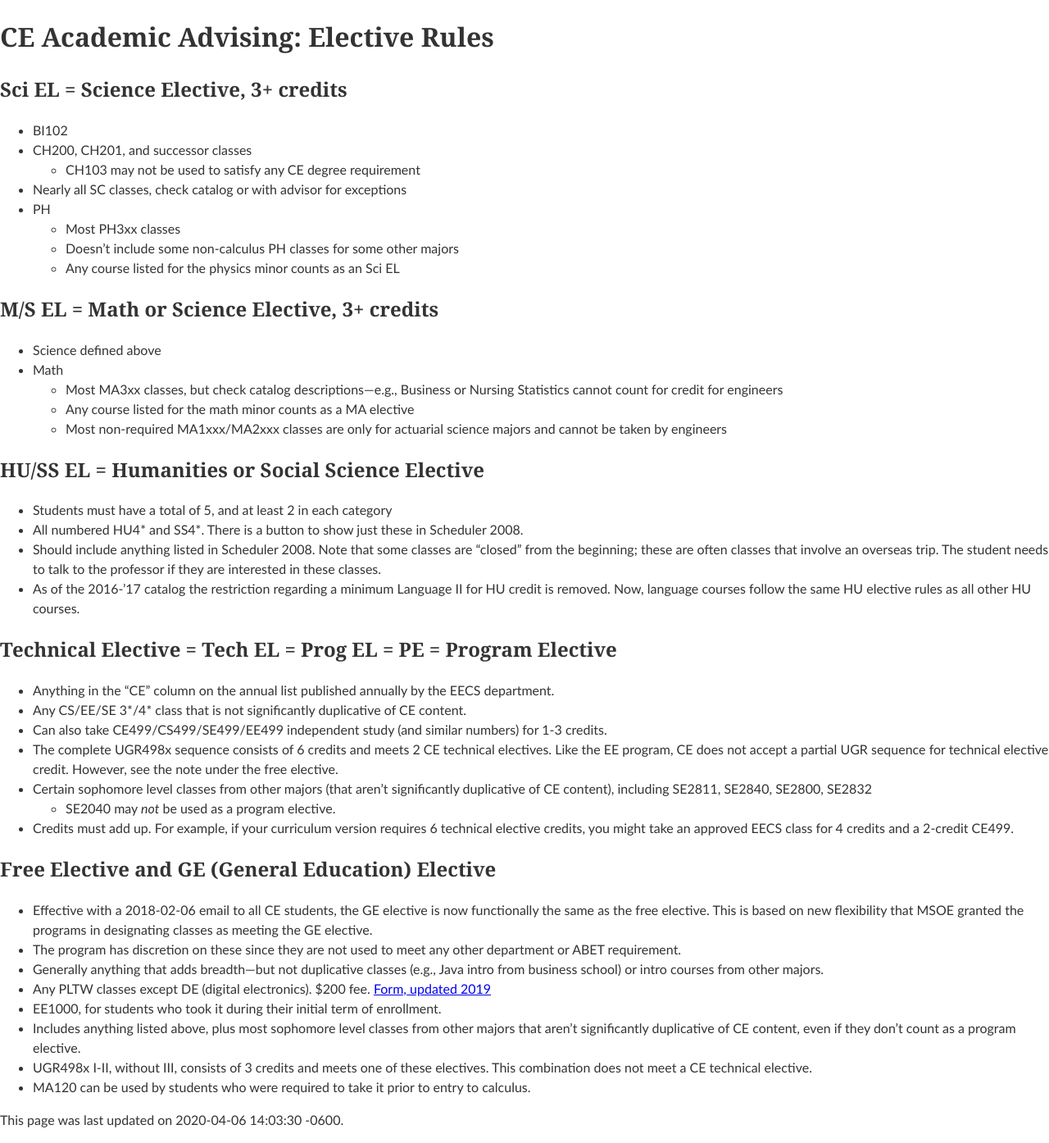
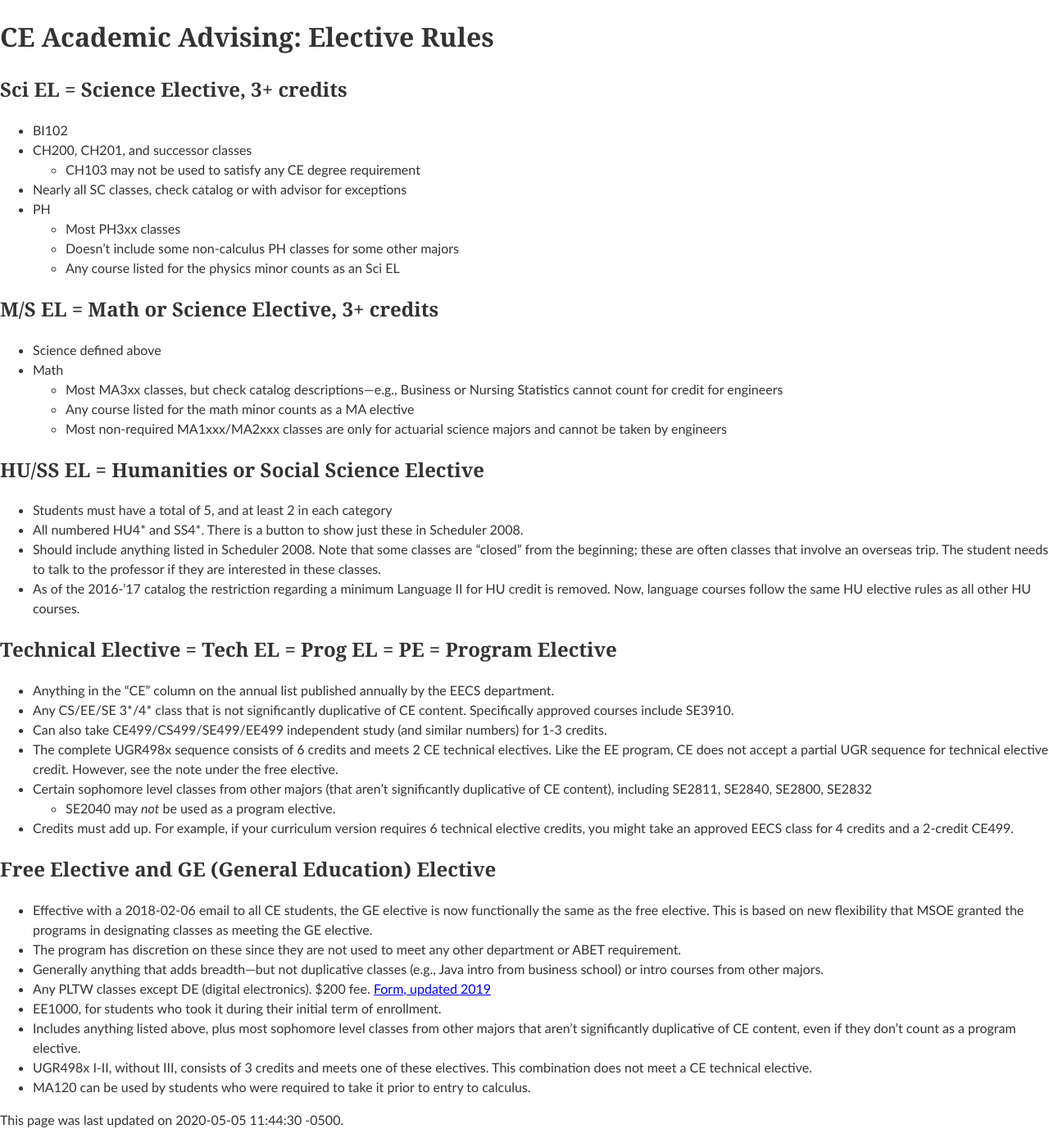
Before and after one commit to edurant/edurant.github.io, a Jekyll site: the page built from advising/ceElectiveRules.md, in a window 1280 px wide. Shown: the whole page at 82% size. Built offline with Jekyll 4.4.1, drawn with Linux system fonts in a browser that asks for light colours.

Commit message:
CE advising - elective rules

```diff
--- a/advising/ceElectiveRules.md
+++ b/advising/ceElectiveRules.md
@@ -1,6 +1,6 @@
 ---
 title: "CE Academic Advising: Elective Rules"
-date: 2020-04-06 14:03:30 -0600
+date: 2020-05-05 11:44:30 -0500
 ---
 
 ## Sci EL = Science Elective, 3+ credits
@@ -28,7 +28,7 @@ date: 2020-04-06 14:03:30 -0600
 
 ## Technical Elective = Tech EL = Prog EL = PE = Program Elective
 * Anything in the &ldquo;CE&rdquo; column on the annual list published annually by the EECS department.
-* Any CS/EE/SE 3\*/4\* class that is not significantly duplicative of CE content.
+* Any CS/EE/SE 3\*/4\* class that is not significantly duplicative of CE content. Specifically approved courses include SE3910.
 * Can also take CE499/CS499/SE499/EE499 independent study (and similar numbers) for 1-3 credits.
 * The complete UGR498x sequence consists of 6 credits and meets 2 CE technical electives. Like the EE program, CE does not accept a partial UGR sequence for technical elective credit. However, see the note under the free elective.
 * Certain sophomore level classes from other majors (that aren't significantly duplicative of CE content), including SE2811, SE2840, SE2800, SE2832
```
